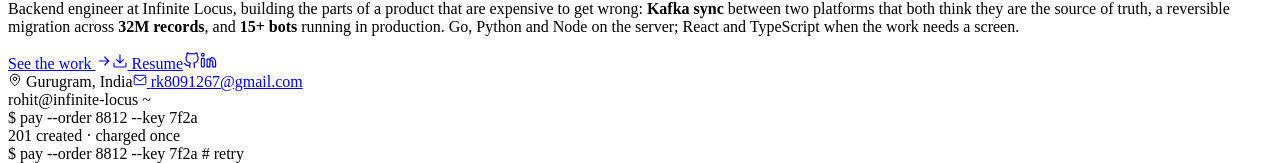
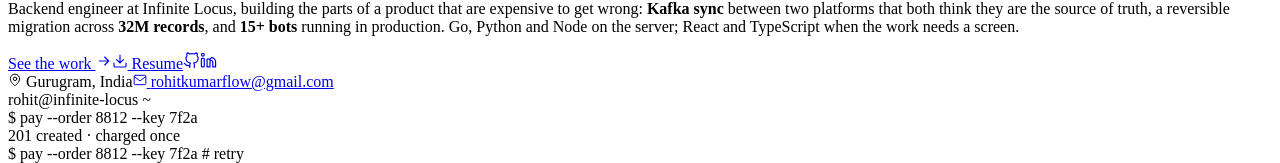
Before and after one commit to kumarrohitkumar/portfolio, a React (Vite) app: page / in a window 1280 px wide. Shown: the part 165-328 px from the top of the page. Built offline with nearby package versions, Linux system fonts and the light colour scheme; the HTML template or start-up script is replaced by a standard one.

Commit message:
Contact email: rohitkumarflow@gmail.com

```diff
--- a/index.html
+++ b/index.html
@@ -42,7 +42,7 @@
         "image": "https://rohitkumar-iitbhu.vercel.app/photo.jpg",
         "jobTitle": "Software Development Engineer",
         "worksFor": { "@type": "Organization", "name": "Infinite Locus" },
-        "email": "rk8091267@gmail.com",
+        "email": "rohitkumarflow@gmail.com",
         "alumniOf": { "@type": "CollegeOrUniversity", "name": "Indian Institute of Technology (BHU), Varanasi" },
         "address": { "@type": "PostalAddress", "addressLocality": "Gurugram", "addressCountry": "IN" },
         "knowsAbout": ["Distributed Systems", "Golang", "Python", "Kafka", "Redis", "AWS", "System Design"],
@@ -64,7 +64,7 @@
         Varanasi. Backend and distributed systems: Go, Python, Kafka, Redis, AWS.
         This site needs
         JavaScript. You can still reach me at
-        <a href="mailto:rk8091267@gmail.com">rk8091267@gmail.com</a> or download
+        <a href="mailto:rohitkumarflow@gmail.com">rohitkumarflow@gmail.com</a> or download
         <a href="./Rohit-Kumar-Resume.pdf">my resume</a>.</p>
       </div>
     </noscript>
--- a/src/data/profile.ts
+++ b/src/data/profile.ts
@@ -66,7 +66,7 @@
   },
 
   // ------------------------------------------------------------------- links
-  email: 'rk8091267@gmail.com',
+  email: 'rohitkumarflow@gmail.com',
   github: 'https://github.com/kumarrohitkumar',
   // All three were read out of the link annotations in Rohit-Kumar-Resume.pdf.
   linkedin: 'https://www.linkedin.com/in/rohit-kumar-02764520b',
```
